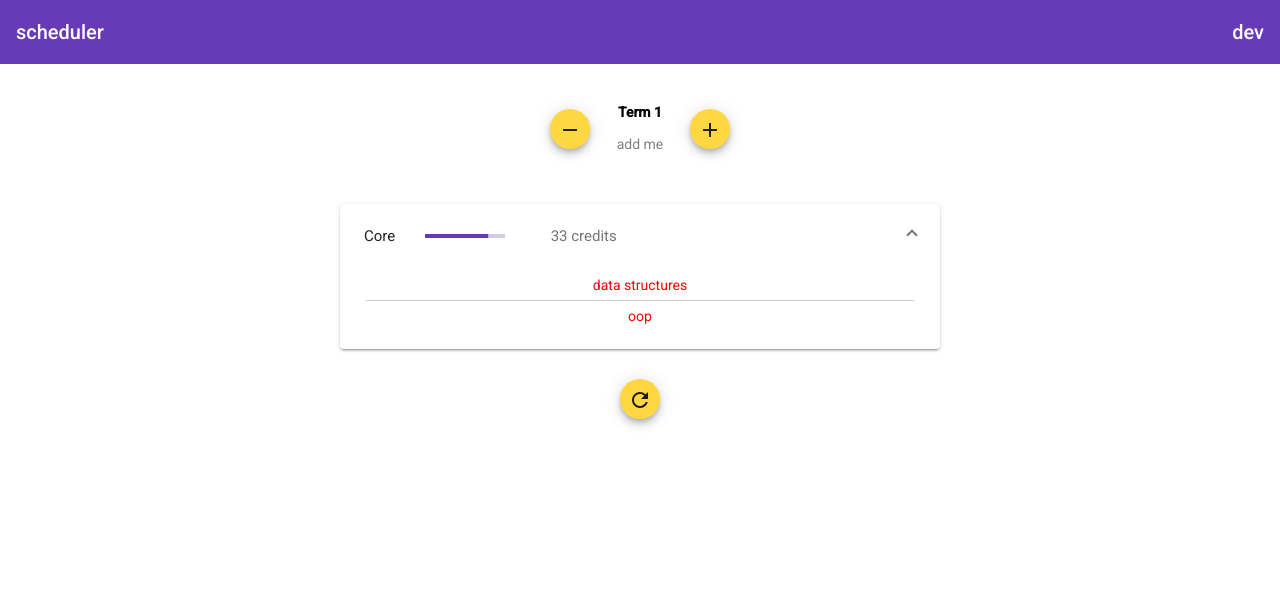
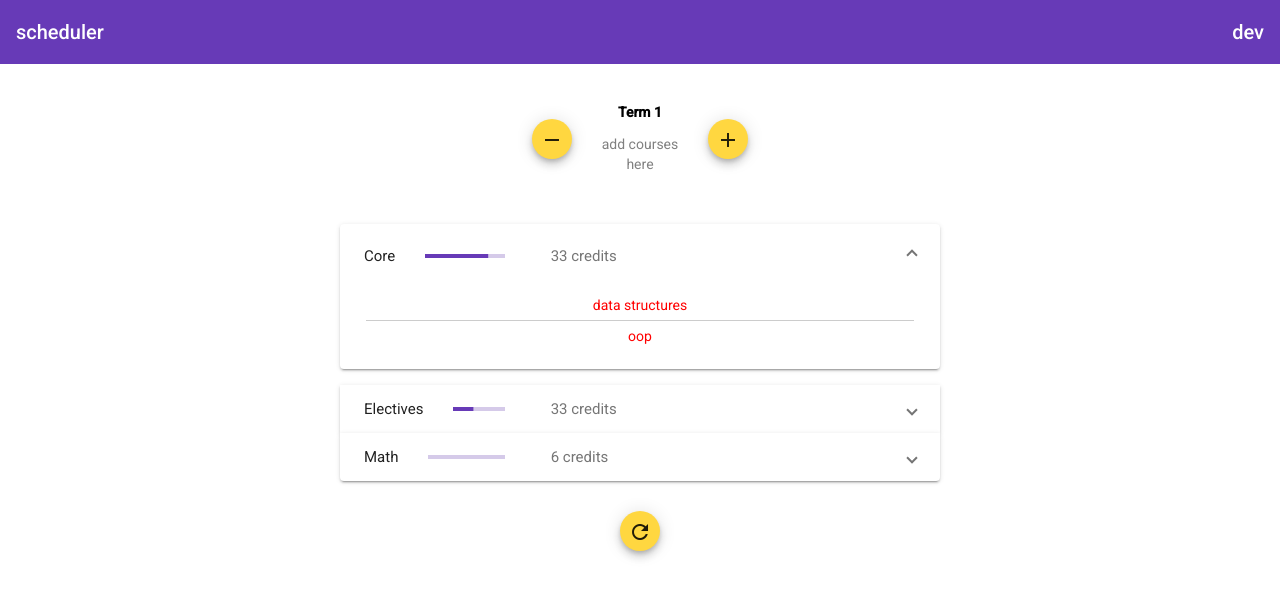
Before and after one commit to chapeI/soe, an Angular app: page / in a window 1280 px wide. Shown: the top 598 px of the page. Built offline with nearby package versions, Linux system fonts and the light colour scheme.

Commit message:
+electives.color math.color

```diff
--- a/src/app/scheduler/scheduler.component.html
+++ b/src/app/scheduler/scheduler.component.html
@@ -48,7 +48,7 @@
       </div>
     </mat-expansion-panel>
 
-    <!-- <mat-expansion-panel>
+    <mat-expansion-panel>
       <mat-expansion-panel-header>
         <mat-panel-title>
           Electives
@@ -63,11 +63,11 @@
         [cdkDropListData]="electives"
         class="dragdrop-list"
         (cdkDropListDropped)="drop($event)">
-        <div class="dragdrop-box" *ngFor="let item of electives" cdkDrag>{{item}}</div>
+        <div class="dragdrop-box" [ngStyle]="{color: item.color}" *ngFor="let item of electives" cdkDrag>{{item}}</div>
       </div>
-    </mat-expansion-panel> -->
+    </mat-expansion-panel>
 
-    <!-- <mat-expansion-panel>
+    <mat-expansion-panel>
       <mat-expansion-panel-header>
         <mat-panel-title>
           Math
@@ -82,9 +82,9 @@
         [cdkDropListData]="maths"
         class="dragdrop-list"
         (cdkDropListDropped)="drop($event)">
-        <div class="dragdrop-box" *ngFor="let item of maths" cdkDrag>{{item}}</div>
+        <div class="dragdrop-box" [ngStyle]="{color: item.color}" *ngFor="let item of maths" cdkDrag>{{item}}</div>
       </div>
-    </mat-expansion-panel> -->
+    </mat-expansion-panel>
   </mat-accordion>
 </div>
 
--- a/src/app/scheduler/scheduler.component.ts
+++ b/src/app/scheduler/scheduler.component.ts
@@ -16,11 +16,11 @@ export interface Course {
 export class SchedulerComponent implements OnInit {
 
   core: Course[] = []
-  // electives: string[] = []
-  // maths: string[] = []
+  electives: Course[] = []
+  maths: Course[] = []
 
   terms = [
-    {'courses': [{'name': 'add me', 'color': 'grey'}]},
+    {'courses': [{'name': 'add courses here', 'color': 'grey'}]},
   ]
 
   constructor(private localService: LocalService) { }
@@ -29,7 +29,7 @@ export class SchedulerComponent implements OnInit {
 
   addTerm() {
     this.terms.push(
-      {'courses': [{'name': 'add me', 'color': 'grey'}]},
+      {'courses': []},
     )
     this.saveUsersTerms()
    }
@@ -102,18 +102,16 @@ export class SchedulerComponent implements OnInit {
       {'name': 'oop',  'color': 'red'}
     ];
 
-    // this.electives = [
-    //   'Web Programming',
-    //   'Information Systems Security',
-    //   'Formal Methods for Software Engineering',
-    //   'Software Processes and Practices',
-    //   'Software Architecture and Design',
-    // ]
+    this.electives = [
+      {'name': 'web programming',  'color': 'blue'},
+      {'name': 'information security',  'color': 'blue'},
+      {'name': 'architecture',  'color': 'blue'},
+    ]
 
-    // this.maths = [
-    //   'Numerical Methods',
-    //   'Differentials'
-    // ]
+    this.maths = [
+      {'name': 'probability',  'color': 'purple'},
+      {'name': 'discrete math',  'color': 'purple'},
+    ]
   }
 
   resetCalendar() {
```
